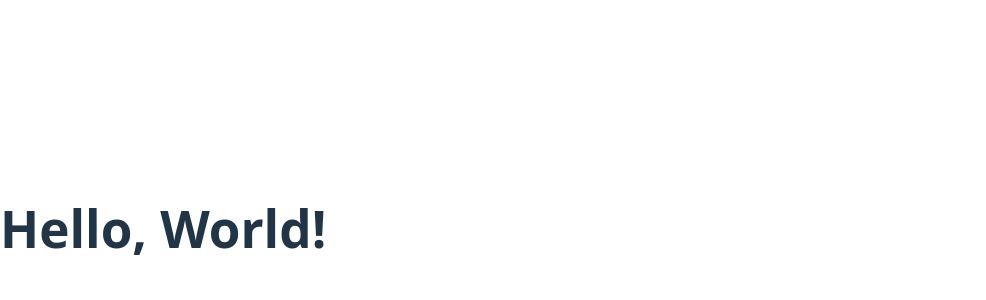
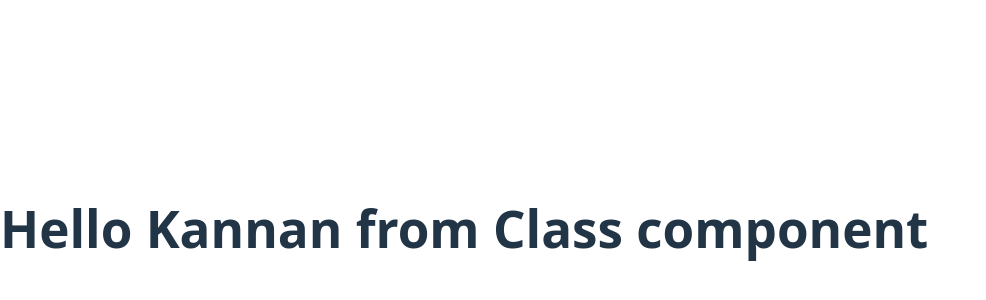
Before and after one commit to kskannandotwin/my-app, a React (Vite) app: page / in a window 1280 px wide. Shown: the part 172-472 px from the top of the page, without its empty margins (0-986 px from the left). Built offline with nearby package versions, Linux system fonts and the light colour scheme.

Commit message:
11.09.2025
completed

```diff
--- a/src/App.jsx
+++ b/src/App.jsx
@@ -1,7 +1,10 @@
 import HelloWorld from "./core-concepts/01-hello-world/HelloWorld";
+import GreetingClass from "./core-concepts/02-components/GreetingClass";
 
 function App() {
-  return <HelloWorld />;
+  // return <HelloWorld />;
+  // return <Greeting />;
+  return <GreetingClass />;
 }
 
 export default App;
--- /dev/null
+++ b/src/core-concepts/02-components/Greeting.jsx
@@ -0,0 +1,5 @@
+// functional component
+
+export default function Greeting() {
+  return <h1>Hello Kannan</h1>;
+}
--- /dev/null
+++ b/src/core-concepts/02-components/GreetingClass.jsx
@@ -0,0 +1,9 @@
+import React from "react";
+
+class Greeting extends React.Component {
+  render() {
+    return <h1>Hello Kannan from Class component</h1>;
+  }
+}
+
+export default Greeting;
```
